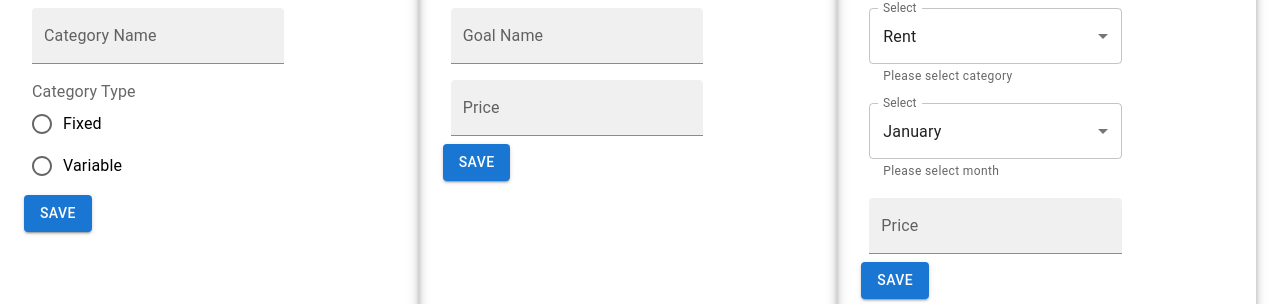
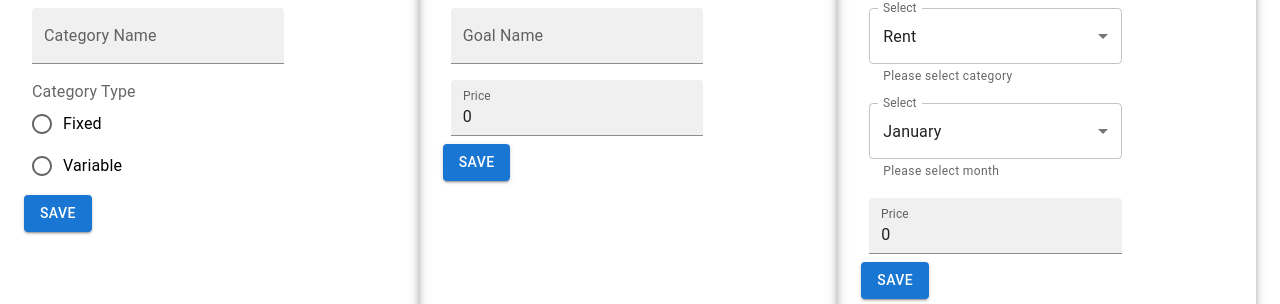
Before and after one commit to ParisaDarkhal/budget-management, a React (Create React App) app in the folder frontend/: page /dashboard in a window 1280 px wide. Shown: the part 168-472 px from the top of the page. Built offline with nearby package versions, Linux system fonts and the light colour scheme.

Commit message:
add category functionality added

```diff
--- a/frontend/src/components/dashboard/Dashboard.js
+++ b/frontend/src/components/dashboard/Dashboard.js
@@ -95,8 +95,19 @@ const months = [
     label: "December",
   },
 ];
+////////////////////////////////////////////////////////////
+const handleSave = async () => {};
 
+////////////////////////////////////////////////////////////
 const Dashboard = () => {
+  //////////////////////////
+  const [category, setCategory] = useState("");
+  const [goal, setGoal] = useState("");
+  const [goalPrice, setGoalPrice] = useState(0);
+  const [costPrice, setCostPrice] = useState(0);
+  const [categoryType, setCategoryType] = useState("");
+  console.log("categoryType :>> ", categoryType);
+  //////////////////////////
   return (
     <Box>
       <Navbar />
@@ -125,16 +136,20 @@ const Dashboard = () => {
                 id="filled-basic"
                 label="Category Name"
                 variant="filled"
+                name="category"
+                value={category}
+                onChange={(event) => setCategory(event.target.value)}
               />
-              {/* something */}
+
               <FormControl>
                 <FormLabel id="demo-radio-buttons-group-label">
                   Category Type
                 </FormLabel>
                 <RadioGroup
                   aria-labelledby="demo-radio-buttons-group-label"
-                  defaultValue="Fixed"
                   name="radio-buttons-group"
+                  value={categoryType}
+                  onChange={(event) => setCategoryType(event.target.value)}
                 >
                   <FormControlLabel
                     value="fixed"
@@ -148,9 +163,10 @@ const Dashboard = () => {
                   />
                 </RadioGroup>
               </FormControl>
-              {/* somethig */}
             </Box>
-            <Button variant="contained">Save</Button>
+            <Button variant="contained" onClick={handleSave}>
+              Save
+            </Button>
           </Grid>
 
           <Grid item xs={2} sm={4} md={4} boxShadow={5}>
@@ -168,10 +184,26 @@ const Dashboard = () => {
               autoComplete="off"
               mt={2}
             >
-              <TextField id="filled-basic" label="Goal Name" variant="filled" />
-              <TextField id="filled-basic" label="Price" variant="filled" />
+              <TextField
+                id="filled-basic"
+                label="Goal Name"
+                variant="filled"
+                name="goal"
+                value={goal}
+                onChange={(event) => setGoal(event.target.value)}
+              />
+              <TextField
+                id="filled-basic"
+                label="Price"
+                variant="filled"
+                name="price"
+                value={goalPrice}
+                onChange={(event) => setGoalPrice(event.target.value)}
+              />
             </Box>
-            <Button variant="contained">Save</Button>
+            <Button variant="contained" onClick={handleSave}>
+              Save
+            </Button>
           </Grid>
 
           <Grid item xs={2} sm={4} md={4} boxShadow={5}>
@@ -217,9 +249,16 @@ const Dashboard = () => {
                 ))}
               </TextField>
 
-              <TextField id="filled-basic" label="Price" variant="filled" />
+              <TextField
+                id="filled-basic"
+                label="Price"
+                variant="filled"
+                name="price"
+                value={costPrice}
+                onChange={(event) => setCostPrice(event.target.value)}
+              />
             </Box>
-            <Button variant="contained" sx={{ mb: 3 }}>
+            <Button variant="contained" sx={{ mb: 3 }} onClick={handleSave}>
               Save
             </Button>
           </Grid>
```
